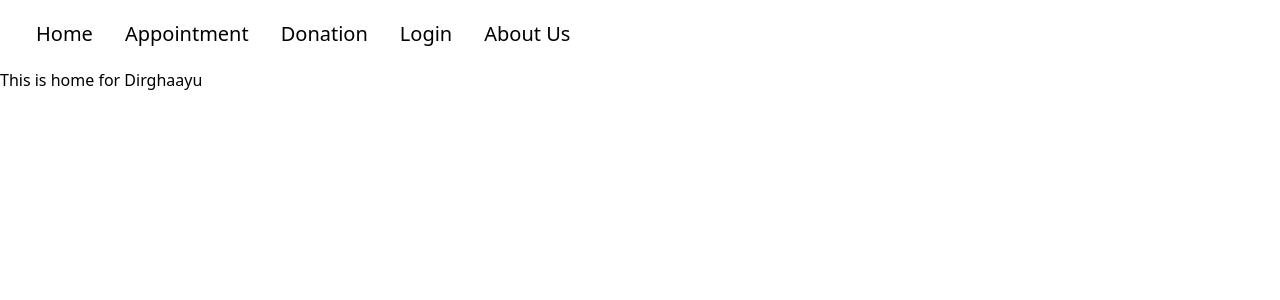
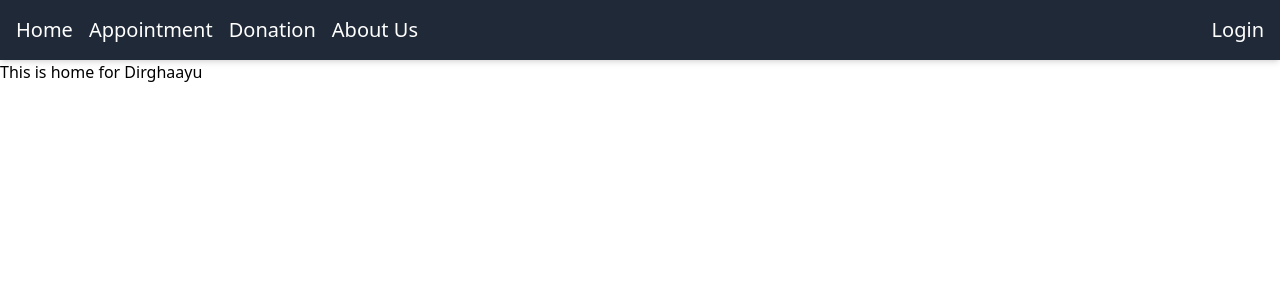
Before and after one commit to darshan2436/dirghaayu, a React (Create React App) app: page / in a window 1280 px wide. Shown: the top 300 px of the page. Built offline with nearby package versions, Linux system fonts and the light colour scheme.

Commit message:
new commit

```diff
--- a/src/App.js
+++ b/src/App.js
@@ -1,3 +1,4 @@
+// App.js
 import React from "react";
 import { BrowserRouter as Router, Routes, Route, Link } from "react-router-dom";
 import Home from "./Home.js";
@@ -7,23 +8,22 @@ import Login from "./Login.js";
 import Register from "./Register.js";
 import AboutUs from "./AboutUs.js";
 
-
-
-
-
 function App() {
   return (
     <div className="">
       <Router>
-        <nav className="m-5 position:sticky">
-          <Link to="/" className="mx-4 hover:text-blue-500  hover:text-2xl text-xl ">Home</Link>
-          <Link to="/appointment" className="mx-4 hover:text-blue-500 hover:text-2xl text-xl ">Appointment</Link>
-          <Link to="/donation" className="mx-4 hover:text-blue-500 hover:text-2xl text-xl ">Donation</Link>
-          <Link to="/login" className="mx-4 hover:text-blue-500 hover:text-2xl text-xl ">Login</Link>
-          <Link to="/aboutus" className="mx-4 hover:text-blue-500 hover:text-2xl text-xl ">About Us</Link>
-
-
-
+        <nav className="bg-gray-800 p-4 shadow-md">
+          <div className="container mx-auto flex justify-between items-center">
+            <div className="flex space-x-4">
+              <Link to="/" className="text-white hover:text-yellow-500 text-xl">Home</Link>
+              <Link to="/appointment" className="text-white hover:text-yellow-500 text-xl">Appointment</Link>
+              <Link to="/donation" className="text-white hover:text-yellow-500 text-xl">Donation</Link>
+              <Link to="/aboutus" className="text-white hover:text-yellow-500 text-xl">About Us</Link>
+            </div>
+            <div>
+              <Link to="/login" className="text-white hover:text-yellow-500 text-xl">Login</Link>
+            </div>
+          </div>
         </nav>
         <Routes>
           <Route path="/" element={<Home />} />
@@ -32,13 +32,10 @@ function App() {
           <Route path="/login" element={<Login />} />
           <Route path="/aboutus" element={<AboutUs />} />
           <Route path="/register" element={<Register />} />
-
-
         </Routes>
       </Router>
     </div>
-
   );
 }
 
-export default App;
+export default App;
```
